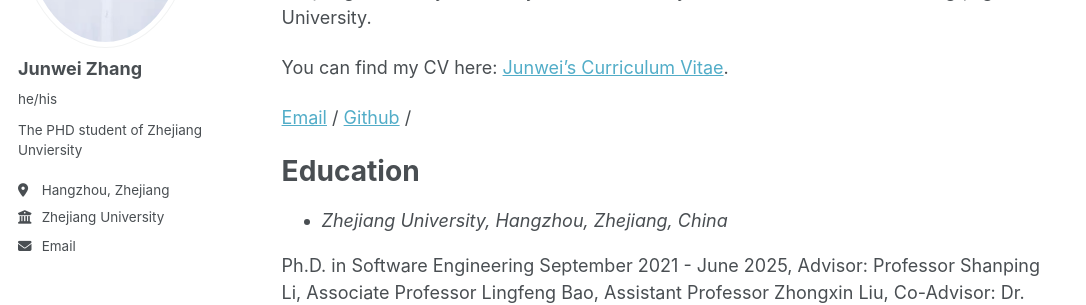
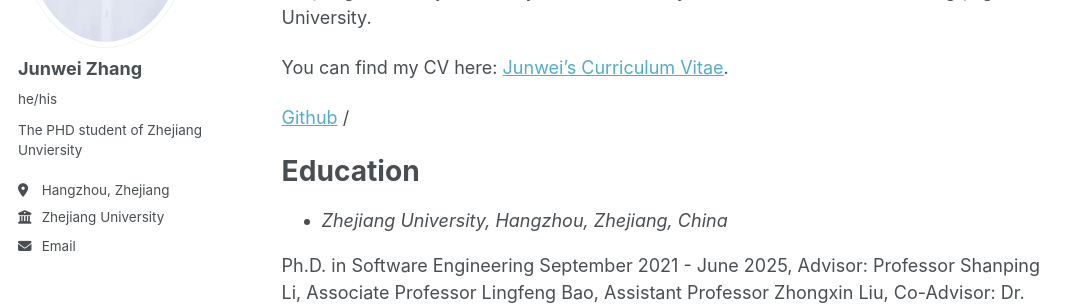
Before and after one commit to jw-zhang-zju/jw-zhang-zju.github.io, a Jekyll site: the page built from _pages/about.md, in a window 1280 px wide and 900 px high. Shown: the part 296-601 px from the top of the window, without its empty margins (0-1086 px from the left). Built offline with Jekyll 4.4.1, drawn with Linux system fonts in a browser that asks for light colours.

Commit message:
Update about.md

```diff
--- a/_pages/about.md
+++ b/_pages/about.md
@@ -13,7 +13,7 @@ I am very fortunate to be advised by [Professor Shanping Li](https://person.zju.
 
 You can find my CV here: [Junwei's Curriculum Vitae](../assets/Curriculum_Vitae.pdf).
 
-[Email](jw.zhang@zju.edu.cn) / [Github](https://github.com/jw-zhang-zju) /
+[Github](https://github.com/jw-zhang-zju) /
 
 
 # Education
```
